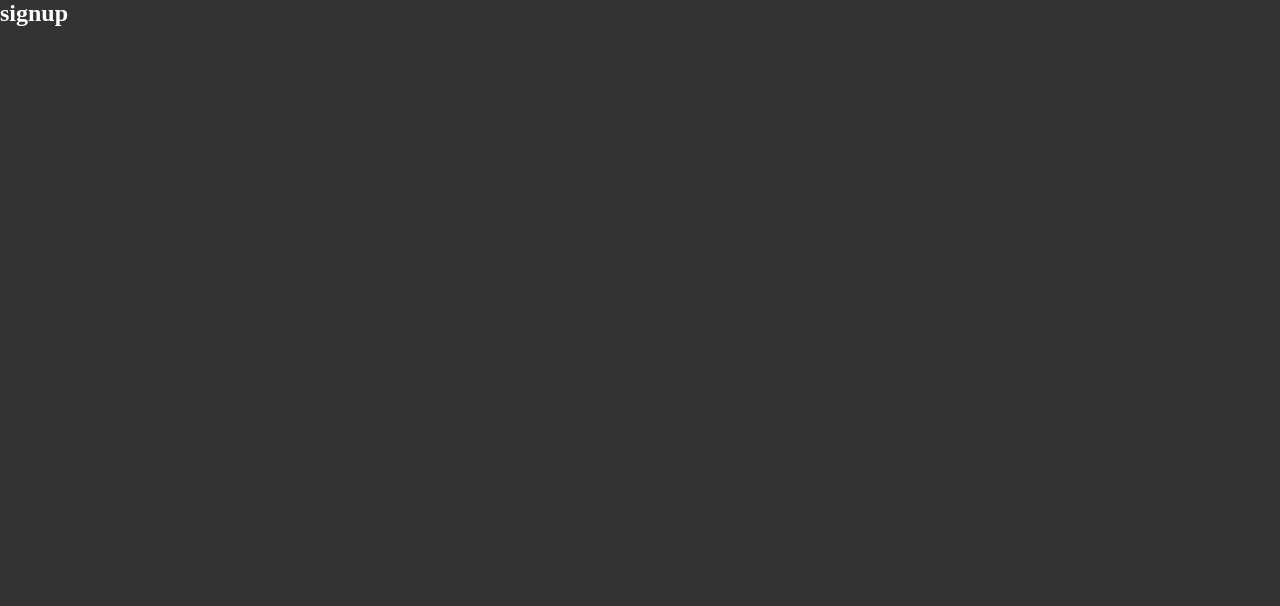
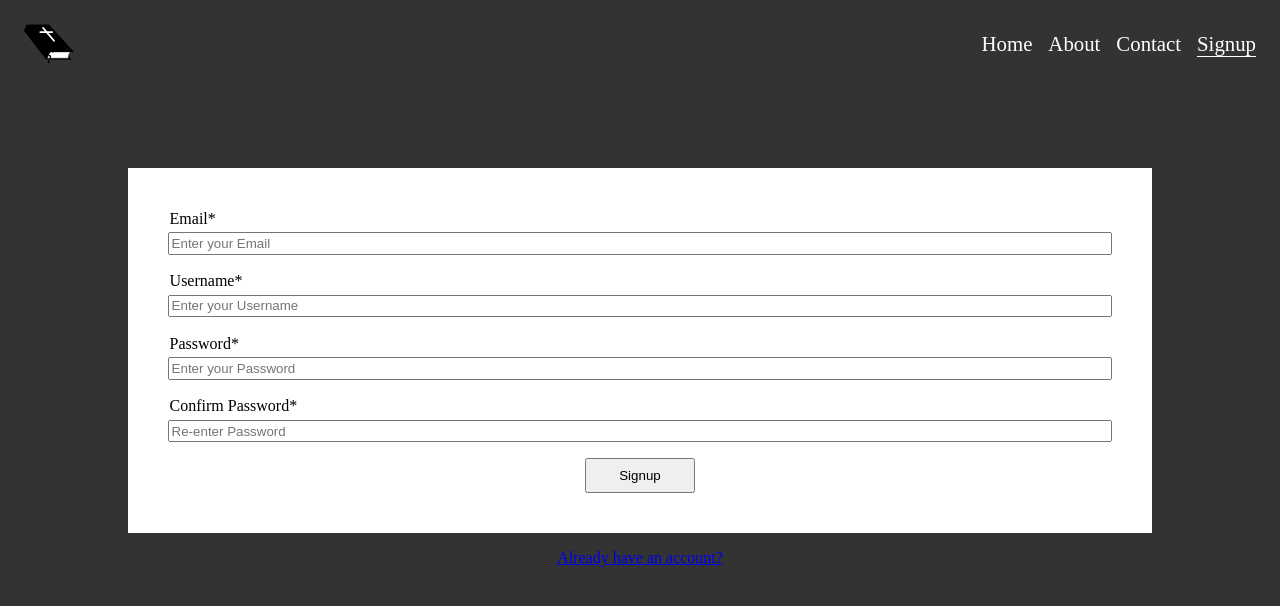
Before and after one commit to Marshnme/revival, a Next.js app: page /signup in a window 1280 px wide. Shown: the top 606 px of the page. Built offline with nearby package versions, Linux system fonts and the light colour scheme.

Commit message:
added basic styling to signup and login pages

```diff
--- /dev/null
+++ b/components/accountCreation/SignupBox.jsx
@@ -0,0 +1,49 @@
+import styles from '@/components/accountCreation/signupBox.module.css';
+
+const SignupBox = () => {
+	return (
+		<>
+			<section className={styles.signupBox}>
+				<form action="" className={styles.signupForm}>
+					<div>
+						<label htmlFor="">Email*</label>
+						<input
+							required
+							type="email"
+							placeholder="Enter your Email"
+						/>
+					</div>
+					<div>
+						<label htmlFor="">Username*</label>
+						<input
+							required
+							type="text"
+							placeholder="Enter your Username"
+						/>
+					</div>
+					<div>
+						<label htmlFor="">Password*</label>
+						<input
+							required
+							type="password"
+							placeholder="Enter your Password"
+						/>
+					</div>
+					<div>
+						<label htmlFor="">Confirm Password*</label>
+						<input
+							required
+							type="password"
+							placeholder="Re-enter Password"
+						/>
+					</div>
+					<div className={styles.signupButtonContainer}>
+						<button type="submit">Signup</button>
+					</div>
+				</form>
+			</section>
+		</>
+	);
+};
+
+export default SignupBox;
--- /dev/null
+++ b/components/accountCreation/signupBox.module.css
@@ -0,0 +1,30 @@
+.signupBox {
+    width: 80%;
+    margin: 0 auto;
+    color: black;
+    background-color: white;
+    padding: 2rem;
+    display: flex;
+    flex-flow: column nowrap;
+    margin-top: 5rem;
+}
+
+.signupForm div {
+    display: flex;
+    flex-flow: column nowrap;
+    padding: .4rem;
+}
+
+.signupForm div * {
+    padding: .1rem;
+    margin: .1rem;
+}
+
+.signupForm .signupButtonContainer {
+    display: flex;
+    align-items: center;
+}
+
+.signupButtonContainer button {
+    padding: .5rem 2rem;
+}
--- a/components/landingPage/Header.jsx
+++ b/components/landingPage/Header.jsx
@@ -1,7 +1,7 @@
 import styles from '@/components/landingPage/header.module.css';
 import closedBible from '../../public/Closed_Bible.svg';
 import Image from 'next/image';
-import Link from 'next/Link';
+import Link from 'next/link';
 import { useRouter } from 'next/router';
 
 const Header = () => {
@@ -44,6 +44,15 @@ const Header = () => {
 					>
 						<Link href="/#contact">Contact</Link>
 					</li>
+					<li
+						className={
+							currentPath === '/signup'
+								? `${styles.linkActive}`
+								: null
+						}
+					>
+						<Link href="/signup">Signup</Link>
+					</li>
 				</ul>
 			</nav>
 		</header>
--- a/components/landingPage/Main.jsx
+++ b/components/landingPage/Main.jsx
@@ -11,7 +11,11 @@ const Main = () => {
 					Craving an Asbury like Revival in your area? Find or create
 					an event near you!
 				</p>
-				<button className={styles.megatronButton}>Signup/Login</button>
+				<Link href={'/signup'}>
+					<button className={styles.megatronButton}>
+						Signup Now!
+					</button>
+				</Link>
 			</div>
 			<section>
 				<h3>Connect</h3>
--- a/pages/signup.jsx
+++ b/pages/signup.jsx
@@ -1,7 +1,15 @@
+import styles from '@/styles/signup.module.css';
+import Header from '@/components/landingPage/Header';
+import SignupBox from '@/components/accountCreation/SignupBox';
+import Link from 'next/link';
 const Signup = () => {
 	return (
 		<>
-			<h2>signup</h2>
+			<Header />
+			<SignupBox />
+			<div className={styles.loginRedirect}>
+				<Link href="/login">Already have an account? </Link>
+			</div>
 		</>
 	);
 };
--- /dev/null
+++ b/styles/login.module.css
@@ -0,0 +1,5 @@
+.signupRedirect {
+    display: flex;
+    justify-content: center;
+    margin-top: 1rem;
+}
--- /dev/null
+++ b/styles/signup.module.css
@@ -0,0 +1,5 @@
+.loginRedirect {
+    display: flex;
+    justify-content: center;
+    margin-top: 1rem;
+}
```
Also changed, not shown: components/accountCreation/LoginBox.jsx (added, +41 -0 lines), components/accountCreation/loginBox.module.css (added, +30 -0 lines), pages/login.jsx (+10 -1 lines).
